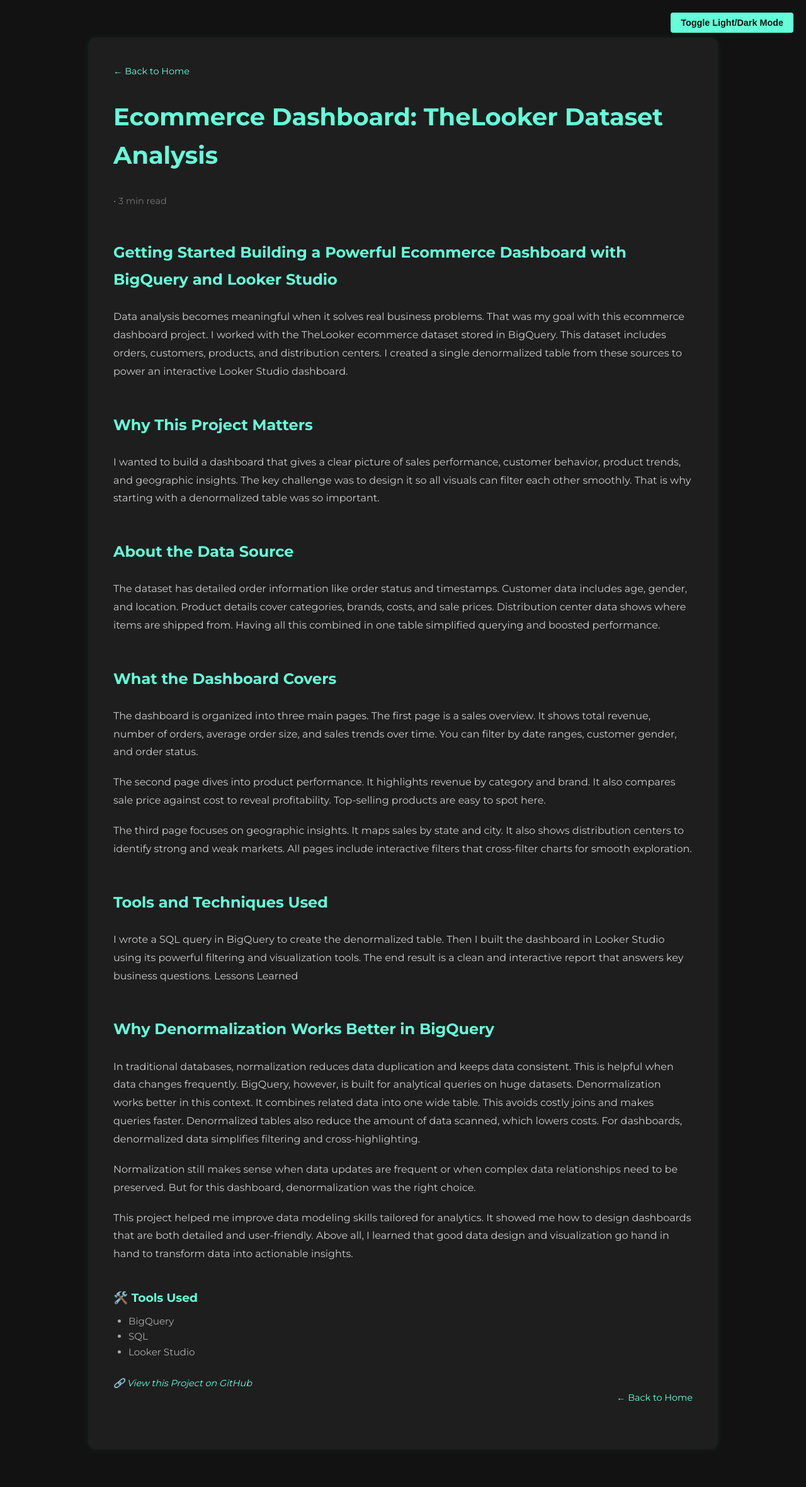
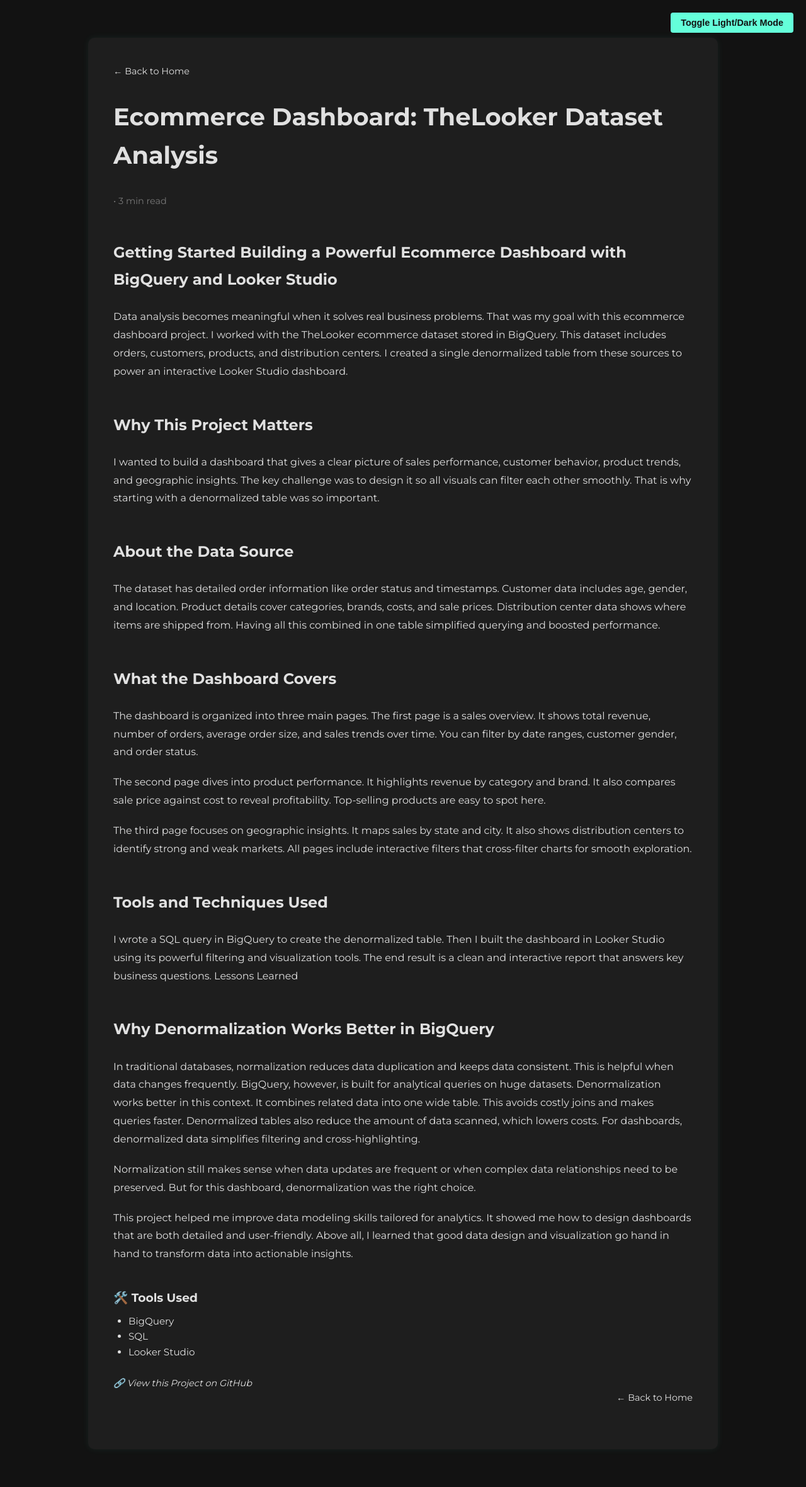
Before and after one commit to Fassilsis/fassilsis.github.io, a Jekyll site: the page built from projects/thelooker-ecommerce-dashboard.md, in a window 1280 px wide. Shown: the whole page at 63% size. Built offline with Jekyll 4.4.1, drawn with Linux system fonts in a browser that asks for light colours.

Commit message:
Update style.css

```diff
--- a/assets/css/style.css
+++ b/assets/css/style.css
@@ -258,13 +258,13 @@ a:hover {
   margin-bottom: 1.5em;
 }
 .project-blog-post h1 {
-  color: #64ffda;
+  color: var(--text-color);
   font-size: 2.4rem;
   margin-bottom: 15px;
 }
 
 .project-description {
-  color: #ccc;
+  color: var(--text-color)c;
   font-size: 1rem;
   margin-bottom: 30px;
 }
@@ -278,7 +278,7 @@ a:hover {
 }
 
 .tools-used h3 {
-  color: #64ffda;
+  color: var(--text-color);
   margin-bottom: 10px;
 }
 .tools-used ul {
@@ -286,11 +286,11 @@ a:hover {
 }
 .tools-used li {
   font-size: 0.95rem;
-  color: #aaa;
+  color: var(--text-color);
 }
 
 .github-link a {
-  color: #64ffda;
+  color: var(--text-color);
   font-size: 0.9rem;
   text-decoration: none;
   font-style: italic;
@@ -304,25 +304,25 @@ a:hover {
   display: inline-block;
   margin-bottom: 30px;
   font-size: 0.9rem;
-  color: #64ffda;
+  color: var(--text-color);
   text-decoration: none;
 }
 .back-link:hover {
   text-decoration: underline;
-  color: #52d9b1;
+  color: var(--text-color);
 }
 
 .readme-body {
   font-size: 1rem;
   line-height: 1.8;
-  color: #ccc;
+  color: var(--text-color);
   margin-bottom: 40px;
 }
 
 .readme-body h1,
 .readme-body h2,
 .readme-body h3 {
-  color: #64ffda;
+  color: var(--text-color);
   margin-top: 2em;
   margin-bottom: 1em;
 }
@@ -341,7 +341,7 @@ a:hover {
 }
 
 .readme-body a {
-  color: #64ffda;
+  color: var(--text-color);
   text-decoration: none;
 }
 
```
